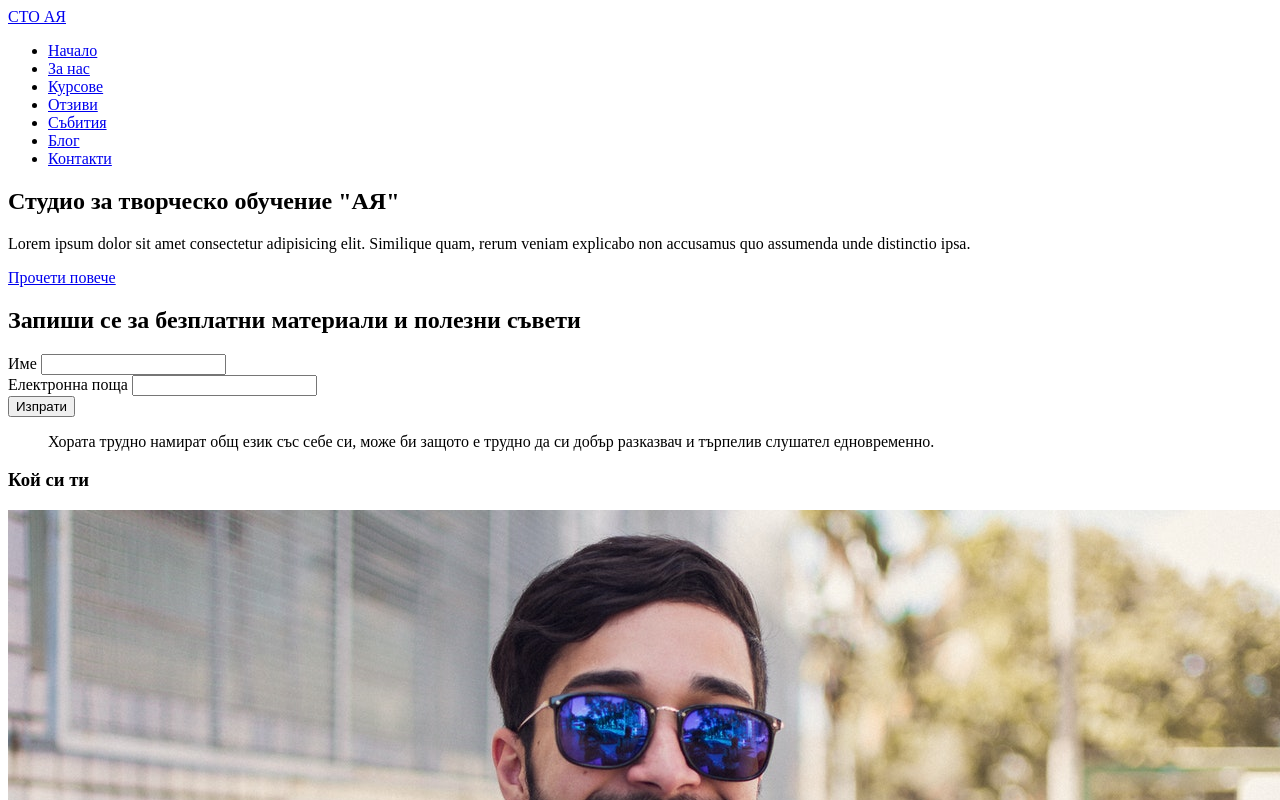
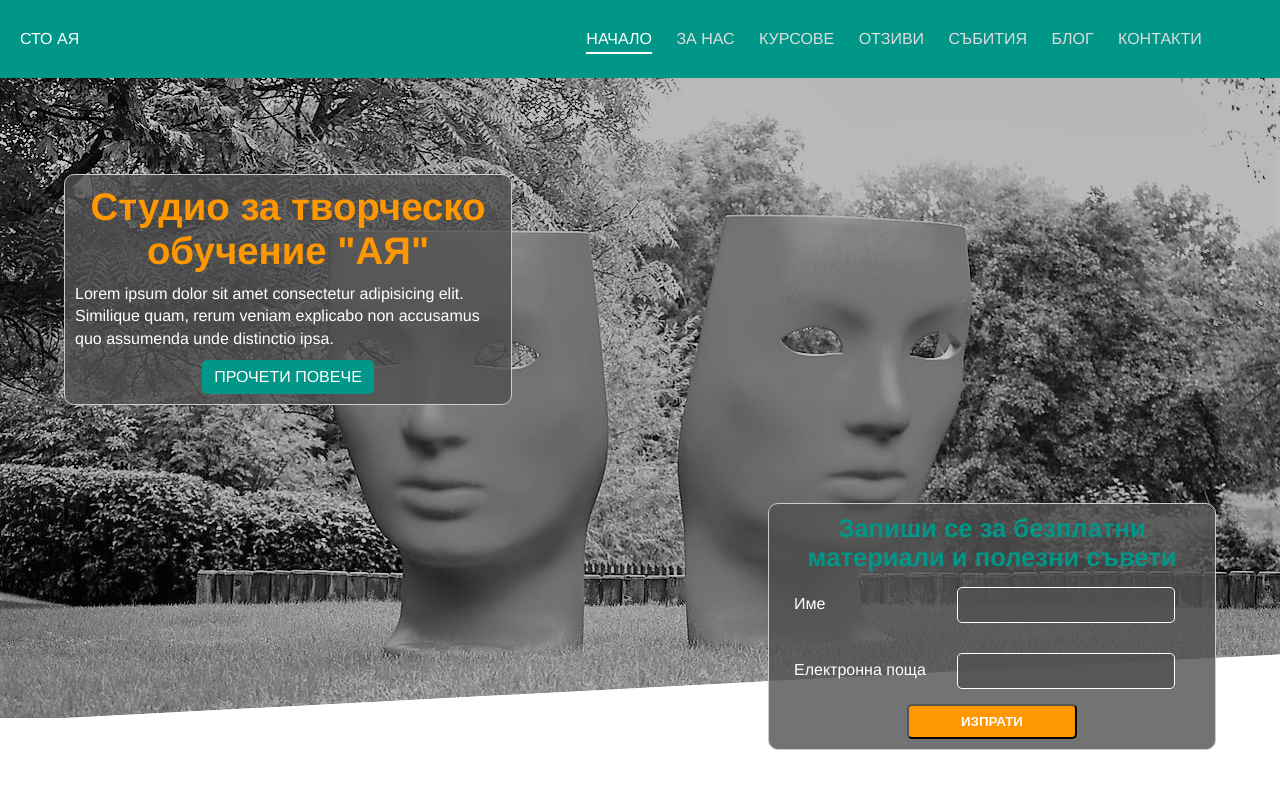
Before and after one commit to Itilon/school-app, a plain HTML site: page index.html in a window 1280 px wide. Shown: the top 800 px of the page. Drawn offline with Linux system fonts and the light colour scheme; the site is published under a folder, as on GitHub Pages, so addresses that start at the root find nothing.

Commit message:
Github page slash fix

```diff
--- a/index.html
+++ b/index.html
@@ -3,7 +3,7 @@
 <head>
     <meta charset="UTF-8">
     <meta name="viewport" content="width=device-width, initial-scale=1.0">
-    <link rel="stylesheet" href="/style.css">
+    <link rel="stylesheet" href="style.css">
     <title>Студио за творческо обучение АЯ</title>
 </head>
 <body>
@@ -14,12 +14,12 @@
             </div>
             <ul class="navigation">
                 <li><a href="/" class="active">Начало</a></li>
-                <li><a href="/about.html">За нас</a></li>
-                <li><a href="/courses.html">Курсове</a></li>
-                <li><a href="/comments.html">Отзиви</a></li>
-                <li><a href="/events.html">Събития</a></li>
-                <li><a href="/blog.html">Блог</a></li>
-                <li><a href="/contact.html">Контакти</a></li>
+                <li><a href="about.html">За нас</a></li>
+                <li><a href="courses.html">Курсове</a></li>
+                <li><a href="comments.html">Отзиви</a></li>
+                <li><a href="events.html">Събития</a></li>
+                <li><a href="blog.html">Блог</a></li>
+                <li><a href="contact.html">Контакти</a></li>
             </ul>
         </nav>
     </header>
```
